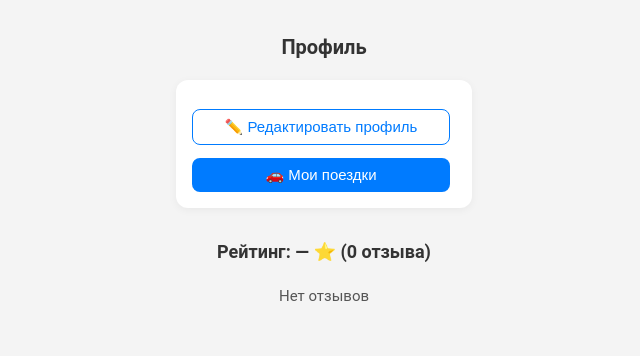
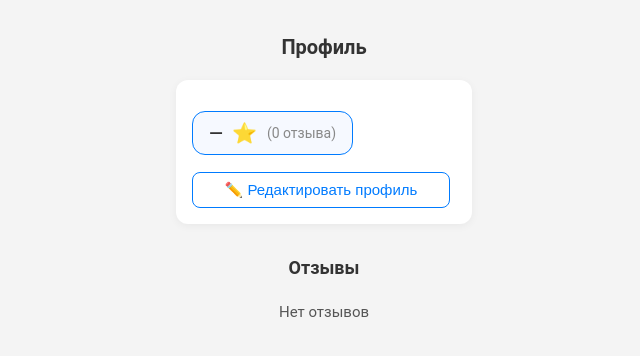
Before and after one commit to ragshata/frontend-carshare, a Vue app: page /profile in a window 1280 px wide. Shown: the top 356 px of the page, without its empty margins (316-956 px from the left). Built offline with nearby package versions, Linux system fonts and the light colour scheme.

Commit message:
re maaaaaaaaaaaaaaaaaaa

```diff
--- a/src/pages/FindTrip.vue
+++ b/src/pages/FindTrip.vue
@@ -59,9 +59,6 @@
         <button type="submit" class="btn">Найти поездки</button>
         <button type="button" class="btn btn-outline" @click="resetFilters">
           Сбросить фильтры
-        </button>
-        <button type="button" class="btn btn-outline" @click="router.push('/main')">
-          Отмена
         </button>
       </div>
     </form>
--- a/src/pages/MainScreen.vue
+++ b/src/pages/MainScreen.vue
@@ -8,7 +8,7 @@
       <button class="menu-btn" @click="go('/profile')">👤 Профиль</button>
       <button class="menu-btn" @click="go('/help')">❓ Помощь / FAQ</button>
     </div>
-    <div class="info">💎 Простой поиск попутчиков в телеграм 💎</div>
+    <div class="info">Простой поиск попутчиков в телеграм 💎</div>
   </div>
 </template>
 
--- a/src/pages/Profile.vue
+++ b/src/pages/Profile.vue
@@ -19,19 +19,22 @@
         <div class="profile-phone" v-if="user.phone">
           Телефон: {{ user.phone }}
         </div>
+        <!-- Рейтинг в рамке -->
+        <div class="rating-box">
+          <span v-if="avgRating > 0">{{ avgRating.toFixed(1) }}</span>
+          <span v-else>—</span>
+          <span class="star">⭐</span>
+          <span class="reviews-count">({{ reviews.length }} отзыв{{ reviews.length === 1 ? '' : reviews.length < 5 ? 'а' : 'ов' }})</span>
+        </div>
+        <!-- Кнопка редактирования на месте рейтинга -->
         <button class="btn btn-outline" @click="router.push('/edit-profile')">
           ✏️ Редактировать профиль
-        </button>
-        <button class="btn" @click="router.push('/manage-trips')">
-          🚗 Мои поездки
         </button>
       </div>
     </div>
 
     <div class="profile-reviews">
-      <h3>
-        Рейтинг: <b>{{ avgRating > 0 ? avgRating.toFixed(1) : "—" }}</b> ⭐ ({{ reviews.length }} отзыв{{ reviews.length === 1 ? '' : reviews.length < 5 ? 'а' : 'ов' }})
-      </h3>
+      <h3>Отзывы</h3>
       <div v-if="reviews.length === 0" class="empty-text">Нет отзывов</div>
       <div v-for="review in reviews" :key="review.id" class="review-card">
         <div class="review-rating">{{ review.rating }} ⭐</div>
@@ -58,15 +61,17 @@ const user = auth.user;
 const reviews = ref<any[]>([]);
 const avgRating = ref(0);
 
-
+// Загрузка отзывов — добавь свою логику если нужно!
 onMounted(() => {
   const tg = (window as any).Telegram?.WebApp;
   if (tg?.BackButton) {
     tg.BackButton.show();
     tg.BackButton.onClick(() => {
-      router.back(); // или router.back()
+      router.back();
     });
   }
+  // Подгрузи отзывы/рейтинг (пример):
+  // getDriverReviews(user.id).then(res => { reviews.value = res; avgRating.value = ... });
 });
 onBeforeUnmount(() => {
   const tg = (window as any).Telegram?.WebApp;
@@ -92,17 +97,6 @@ function formatDate(dt: string | null) {
   margin-bottom: 18px;
   color: var(--color-text-primary);
   text-align: center;
-}
-.back-button {
-  background: transparent;
-  border: 1px solid var(--color-primary);
-  color: var(--color-primary);
-  border-radius: 6px;
-  padding: 6px 12px;
-  font-size: 14px;
-  cursor: pointer;
-  margin-bottom: 12px;
-  transition: background 0.2s ease;
 }
 .profile-card {
   display: flex;
@@ -140,10 +134,29 @@ function formatDate(dt: string | null) {
   font-size: 15px;
   color: var(--color-text-secondary);
 }
-.profile-desc {
-  font-size: 15px;
-  margin-top: 5px;
-  color: var(--color-text-secondary);
+.rating-box {
+  display: inline-flex;
+  align-items: center;
+  gap: 6px;
+  margin: 8px 0 4px 0;
+  padding: 6px 16px;
+  border: 1.5px solid var(--color-primary, #007bff);
+  border-radius: 13px;
+  font-size: 18px;
+  font-weight: 500;
+  background: #f6f9ff;
+  width: fit-content;
+}
+.rating-box .star {
+  color: #FFD600;
+  font-size: 20px;
+  margin-left: 3px;
+}
+.rating-box .reviews-count {
+  font-size: 14px;
+  color: #888;
+  margin-left: 4px;
+  font-weight: 400;
 }
 .btn {
   background: var(--color-primary);
```
